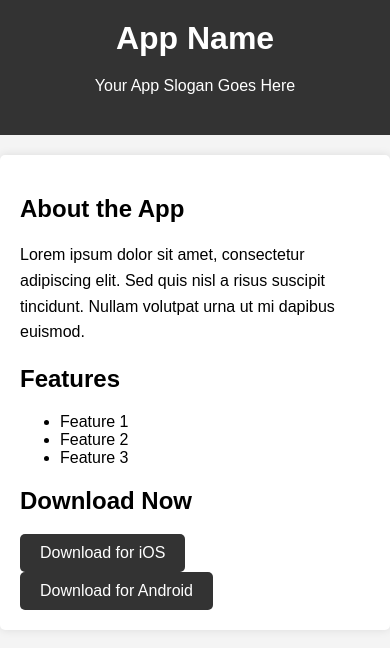
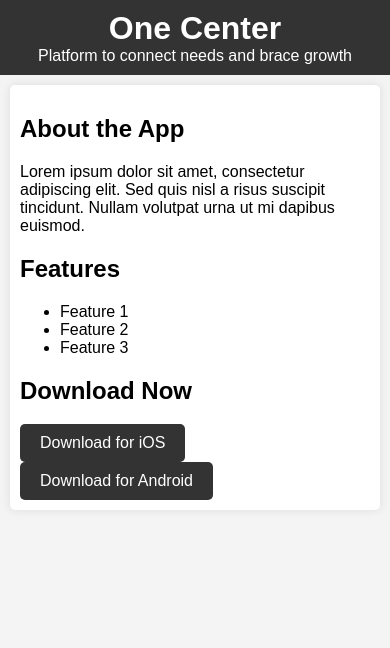
Before and after one commit to kundankuldeep/kundankuldeep.github.io, a plain HTML site: page index.html in a window 390 px wide. Drawn offline with Linux system fonts and the light colour scheme.

Commit message:
- favicon chnages - styling chnages

```diff
--- a/index.html
+++ b/index.html
@@ -3,58 +3,16 @@
 <head>
     <meta charset="UTF-8">
     <meta name="viewport" content="width=device-width, initial-scale=1.0">
-    <title>App Info</title>
-    <style>
-        body {
-            font-family: Arial, sans-serif;
-            margin: 0;
-            padding: 0;
-            background-color: #f4f4f4;
-        }
-
-        header {
-            background-color: #333;
-            color: #fff;
-            text-align: center;
-            padding: 20px;
-        }
-
-        h1 {
-            margin: 0;
-            padding: 0;
-        }
-
-        .container {
-            max-width: 800px;
-            margin: 20px auto;
-            padding: 20px;
-            background-color: #fff;
-            box-shadow: 0 0 10px rgba(0, 0, 0, 0.1);
-            border-radius: 5px;
-        }
-
-        p {
-            line-height: 1.6;
-        }
-
-        .button {
-            display: inline-block;
-            padding: 10px 20px;
-            background-color: #333;
-            color: #fff;
-            text-decoration: none;
-            border-radius: 5px;
-        }
-
-        .button:hover {
-            background-color: #555;
-        }
-    </style>
+    <title>One Center</title>
+    <link rel="icon" href="/images/oc_logo.png" type="image/x-icon">
+    <link rel="shortcut icon" href="images/oc_logo.png" type="image/x-icon">
+    <!-- Link to external CSS file -->
+    <link rel="stylesheet" type="text/css" href="main.css">
 </head>
 <body>
     <header>
-        <h1>App Name</h1>
-        <p>Your App Slogan Goes Here</p>
+        <h1>One Center</h1>
+        <p>Platform to connect needs and brace growth</p>
     </header>
 
     <div class="container">
--- /dev/null
+++ b/main.css
@@ -0,0 +1,59 @@
+/* Reset some default styles for consistency */
+body,
+h1,
+p {
+    margin: 0;
+    padding: 0;
+}
+
+/* Apply a default font and background color */
+body {
+    font-family: Arial, sans-serif;
+    background-color: #f4f4f4;
+}
+
+/* Header styles */
+header {
+    background-color: #333;
+    color: #fff;
+    text-align: center;
+    padding: 20px;
+}
+
+/* Container for content */
+.container {
+    max-width: 800px;
+    margin: 20px auto;
+    padding: 20px;
+    background-color: #fff;
+    box-shadow: 0 0 10px rgba(0, 0, 0, 0.1);
+    border-radius: 5px;
+}
+
+/* Basic responsive layout for smaller screens */
+@media (max-width: 768px) {
+    header {
+        padding: 10px;
+    }
+
+    .container {
+        padding: 10px;
+        margin: 10px;
+    }
+}
+
+/* Additional responsive styles can be added here */
+
+/* Button styles */
+.button {
+    display: inline-block;
+    padding: 10px 20px;
+    background-color: #333;
+    color: #fff;
+    text-decoration: none;
+    border-radius: 5px;
+}
+
+.button:hover {
+    background-color: #555;
+}
```
Also changed, not shown: images/oc_logo.png (added).
